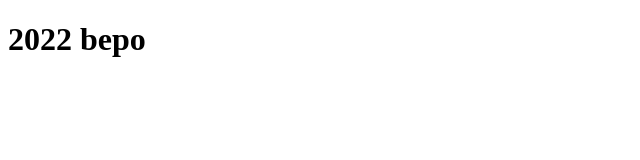
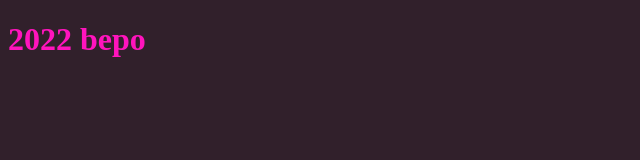
Before and after one commit to hepbep/lol, a plain HTML site: page 2022.html in a window 1280 px wide. Shown: the whole page, without its empty margins (0-640 px from the left). Drawn offline with Linux system fonts and the light colour scheme.

Commit message:
Update 2022.html

```diff
--- a/2022.html
+++ b/2022.html
@@ -1,6 +1,6 @@
 <!DOCTYPE html>
 <head>
-  <link href="2022.css" rel="stylesheets">
+  <link href="2022.css" rel="stylesheet">
 </head>
 <body>
   <h1 class="header1">2022 bepo</h1>
```
